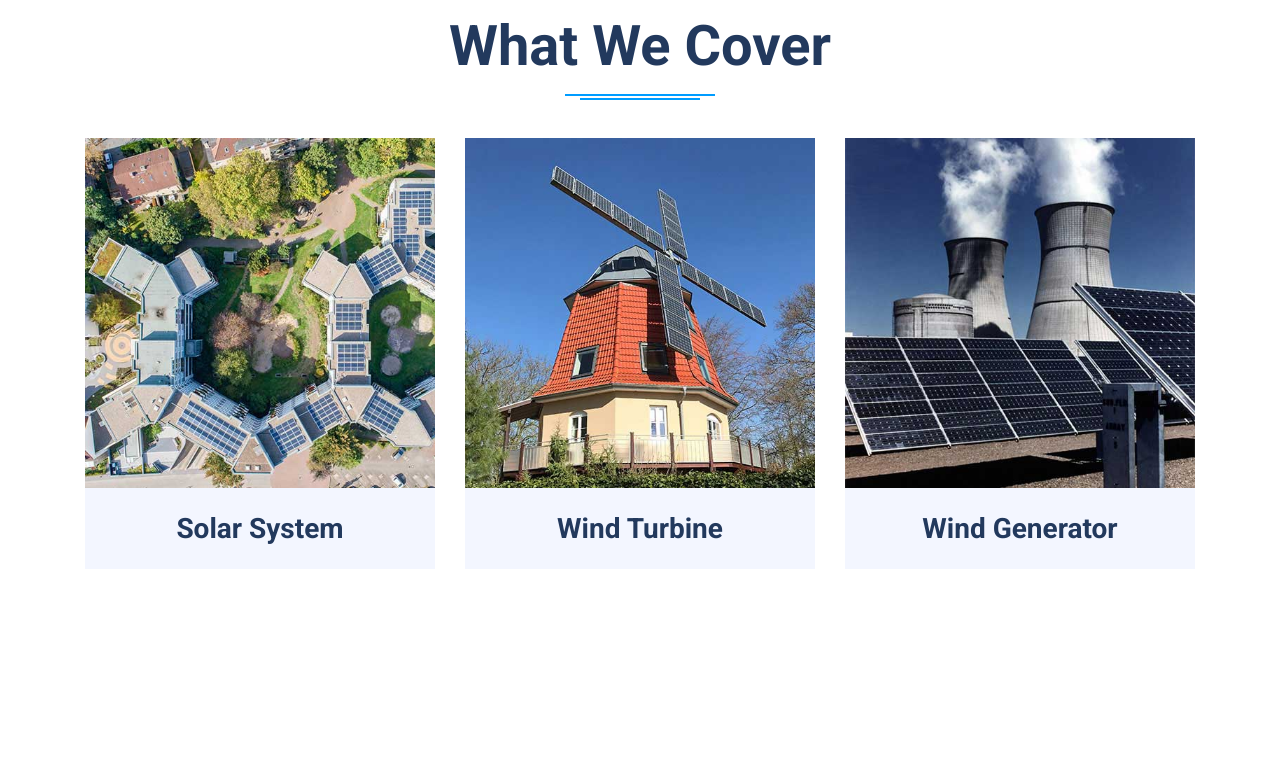
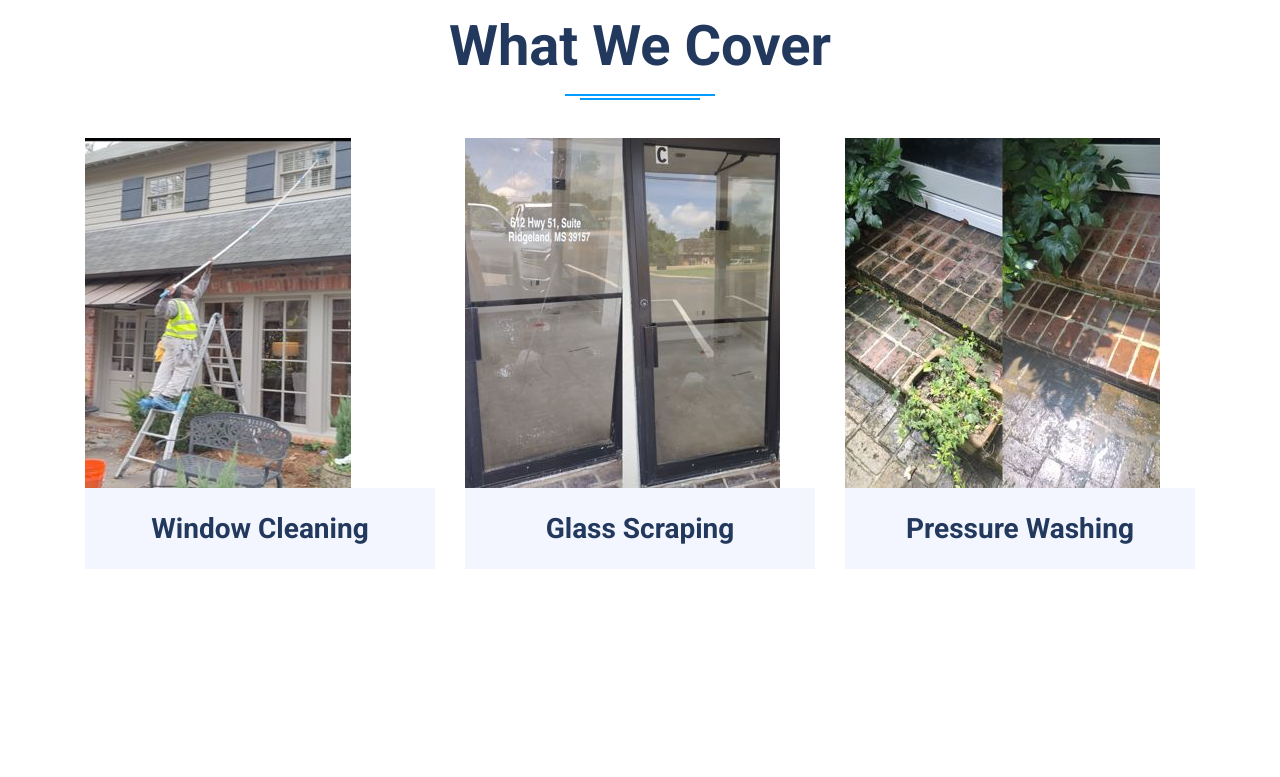
Before and after one commit to Mbulelo-Rasmeni/pioneercleaning, a plain HTML site: page index.html in a window 1280 px wide. Shown: the part 1800-2577 px from the top of the page. Drawn offline with nearby package versions, Linux system fonts and the light colour scheme.

Commit message:
Completed services section

```diff
--- a/index.html
+++ b/index.html
@@ -123,39 +123,39 @@
                 <div class="col-lg-4 mb-3">
                     <div class="product-item mb-2">
                         <div class="product-img">
-                            <img class="img-fluid" src="img/product-1.jpg" alt="">
+                            <img class="img-fluid" src="img/Widow-cleaning.jpeg" alt="Window cleaning image">
                             <a type="button" class="btn btn-primary" data-toggle="modal" data-target="#exampleModalLong">
                                 <i class="fa fa-2x fa-plus text-white"></i>
                             </a>
                         </div>
                         <div class="bg-secondary text-center p-4">
-                            <h3 class="m-0">Solar System</h3>
+                            <h3 class="m-0">Window Cleaning</h3>
                         </div>
                     </div>
                 </div>
                 <div class="col-lg-4 mb-3">
                     <div class="product-item mb-2">
                         <div class="product-img">
-                            <img class="img-fluid" src="img/product-2.jpg" alt="">
+                            <img class="img-fluid" src="img/Glass-scraping.jpg" alt="Glass scraping image">
                             <a type="button" class="btn btn-primary" data-toggle="modal" data-target="#exampleModalLong">
                                 <i class="fa fa-2x fa-plus text-white"></i>
                             </a>
                         </div>
                         <div class="bg-secondary text-center p-4">
-                            <h3 class="m-0">Wind Turbine</h3>
+                            <h3 class="m-0">Glass Scraping</h3>
                         </div>
                     </div>
                 </div>
                 <div class="col-lg-4 mb-3">
                     <div class="product-item mb-2">
                         <div class="product-img">
-                            <img class="img-fluid" src="img/product-3.jpg" alt="">
+                            <img class="img-fluid" src="img/Pressure-washing.jpg" alt="Pressure washing image">
                             <a type="button" class="btn btn-primary" data-toggle="modal" data-target="#exampleModalLong">
                                 <i class="fa fa-2x fa-plus text-white"></i>
                             </a>
                         </div>
                         <div class="bg-secondary text-center p-4">
-                            <h3 class="m-0">Wind Generator</h3>
+                            <h3 class="m-0">Pressure Washing</h3>
                         </div>
                     </div>
                 </div>
```
Also changed, not shown: img/Glass-scraping-after.jpeg (renamed from img/WhatsApp Image 2023-12-13 at 19.02.23 (1).jpeg), img/Glass-scraping-before.jpeg (renamed from img/WhatsApp Image 2023-12-13 at 19.02.23.jpeg), img/Glass-scraping.jpg (added), img/Pressure-washing-after.jpeg (renamed from img/WhatsApp Image 2023-12-13 at 19.05.04 (1).jpeg), img/Pressure-washing-before.jpeg (renamed from img/WhatsApp Image 2023-12-13 at 19.05.04.jpeg), img/Pressure-washing.jpg (added), img/WhatsApp Image 2023-12-21 at 14.12.50.jpeg (deleted), img/Widow-cleaning.jpeg (added), 3 other files.
